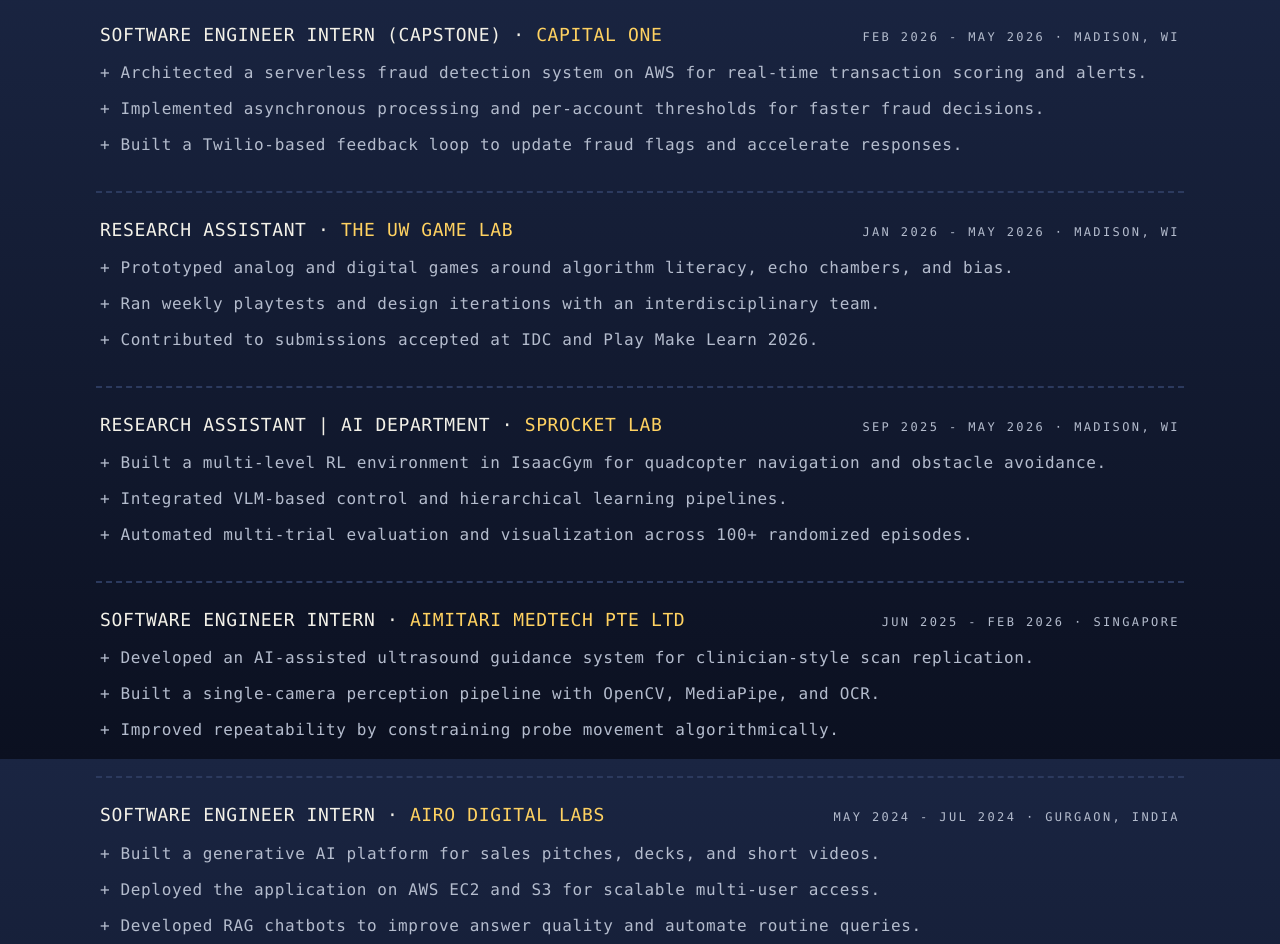
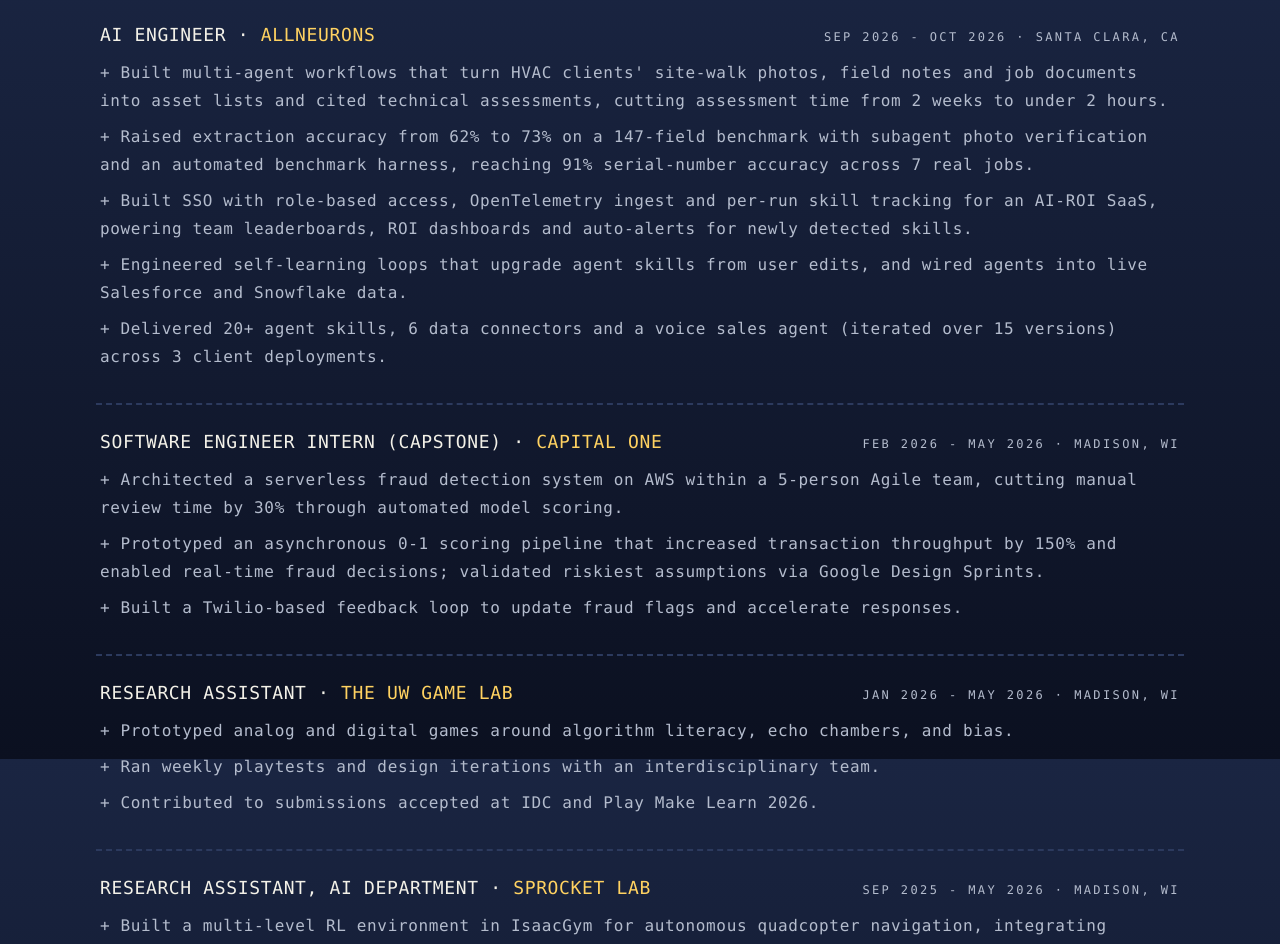
Before and after one commit to MihirSahu14/portfolio, a Next.js app: page / in a window 1280 px wide. Shown: the part 841-1785 px from the top of the page. Built offline with nearby package versions, Linux system fonts and the light colour scheme.

Commit message:
Add allNeurons, sync experience with latest resume, update resume PDF
Co-Authored-By: Claude Opus 5.5 <noreply@anthropic.com>

```diff
--- a/src/data/site.ts
+++ b/src/data/site.ts
@@ -137,13 +137,26 @@ export const featuredGames: FeatureCard[] = [
 
 export const experienceItems: TimelineItem[] = [
   {
+    title: "AI Engineer",
+    org: "allNeurons",
+    location: "Santa Clara, CA",
+    period: "Sep 2026 - Oct 2026",
+    bullets: [
+      "Built multi-agent workflows that turn HVAC clients' site-walk photos, field notes and job documents into asset lists and cited technical assessments, cutting assessment time from 2 weeks to under 2 hours.",
+      "Raised extraction accuracy from 62% to 73% on a 147-field benchmark with subagent photo verification and an automated benchmark harness, reaching 91% serial-number accuracy across 7 real jobs.",
+      "Built SSO with role-based access, OpenTelemetry ingest and per-run skill tracking for an AI-ROI SaaS, powering team leaderboards, ROI dashboards and auto-alerts for newly detected skills.",
+      "Engineered self-learning loops that upgrade agent skills from user edits, and wired agents into live Salesforce and Snowflake data.",
+      "Delivered 20+ agent skills, 6 data connectors and a voice sales agent (iterated over 15 versions) across 3 client deployments.",
+    ],
+  },
+  {
     title: "Software Engineer Intern (Capstone)",
     org: "Capital One",
     location: "Madison, WI",
     period: "Feb 2026 - May 2026",
     bullets: [
-      "Architected a serverless fraud detection system on AWS for real-time transaction scoring and alerts.",
-      "Implemented asynchronous processing and per-account thresholds for faster fraud decisions.",
+      "Architected a serverless fraud detection system on AWS within a 5-person Agile team, cutting manual review time by 30% through automated model scoring.",
+      "Prototyped an asynchronous 0-1 scoring pipeline that increased transaction throughput by 150% and enabled real-time fraud decisions; validated riskiest assumptions via Google Design Sprints.",
       "Built a Twilio-based feedback loop to update fraud flags and accelerate responses.",
     ],
   },
@@ -159,14 +172,13 @@ export const experienceItems: TimelineItem[] = [
     ],
   },
   {
-    title: "Research Assistant | AI Department",
+    title: "Research Assistant, AI Department",
     org: "Sprocket Lab",
     location: "Madison, WI",
     period: "Sep 2025 - May 2026",
     bullets: [
-      "Built a multi-level RL environment in IsaacGym for quadcopter navigation and obstacle avoidance.",
-      "Integrated VLM-based control and hierarchical learning pipelines.",
-      "Automated multi-trial evaluation and visualization across 100+ randomized episodes.",
+      "Built a multi-level RL environment in IsaacGym for autonomous quadcopter navigation, integrating vision-language model control and weak-supervision pipelines to enable hierarchical policy learning.",
+      "Trained and evaluated agents across 100+ randomized episodes using depth-camera input, achieving consistent navigation performance; automated experiment pipelines to accelerate iteration.",
     ],
   },
   {
@@ -175,9 +187,8 @@ export const experienceItems: TimelineItem[] = [
     location: "Singapore",
     period: "Jun 2025 - Feb 2026",
     bullets: [
-      "Developed an AI-assisted ultrasound guidance system for clinician-style scan replication.",
-      "Built a single-camera perception pipeline with OpenCV, MediaPipe, and OCR.",
-      "Improved repeatability by constraining probe movement algorithmically.",
+      "Developed an AI-assisted ultrasound guidance system that learned clinician-defined scan trajectories, enabling non-experts to reproduce expert-quality scans with high spatial fidelity.",
+      "Built a real-time perception pipeline with OpenCV, MediaPipe and OCR for landmark detection and adaptive probe navigation; reduced operator error by algorithmically constraining probe motion.",
     ],
   },
   {
@@ -186,9 +197,8 @@ export const experienceItems: TimelineItem[] = [
     location: "Gurgaon, India",
     period: "May 2024 - Jul 2024",
     bullets: [
-      "Built a generative AI platform for sales pitches, decks, and short videos.",
-      "Deployed the application on AWS EC2 and S3 for scalable multi-user access.",
-      "Developed RAG chatbots to improve answer quality and automate routine queries.",
+      "Built a full-stack Generative AI platform that auto-generated sales pitches, decks, and videos, cutting manual pitch preparation time by 50%.",
+      "Developed RAG-based chatbots to automate customer queries and improve response relevance; deployed on AWS EC2 and S3 for scalable enterprise multi-user access.",
     ],
   },
 ];
```
Also changed, not shown: 1 other file (tests, documents, lock files or other folders).
